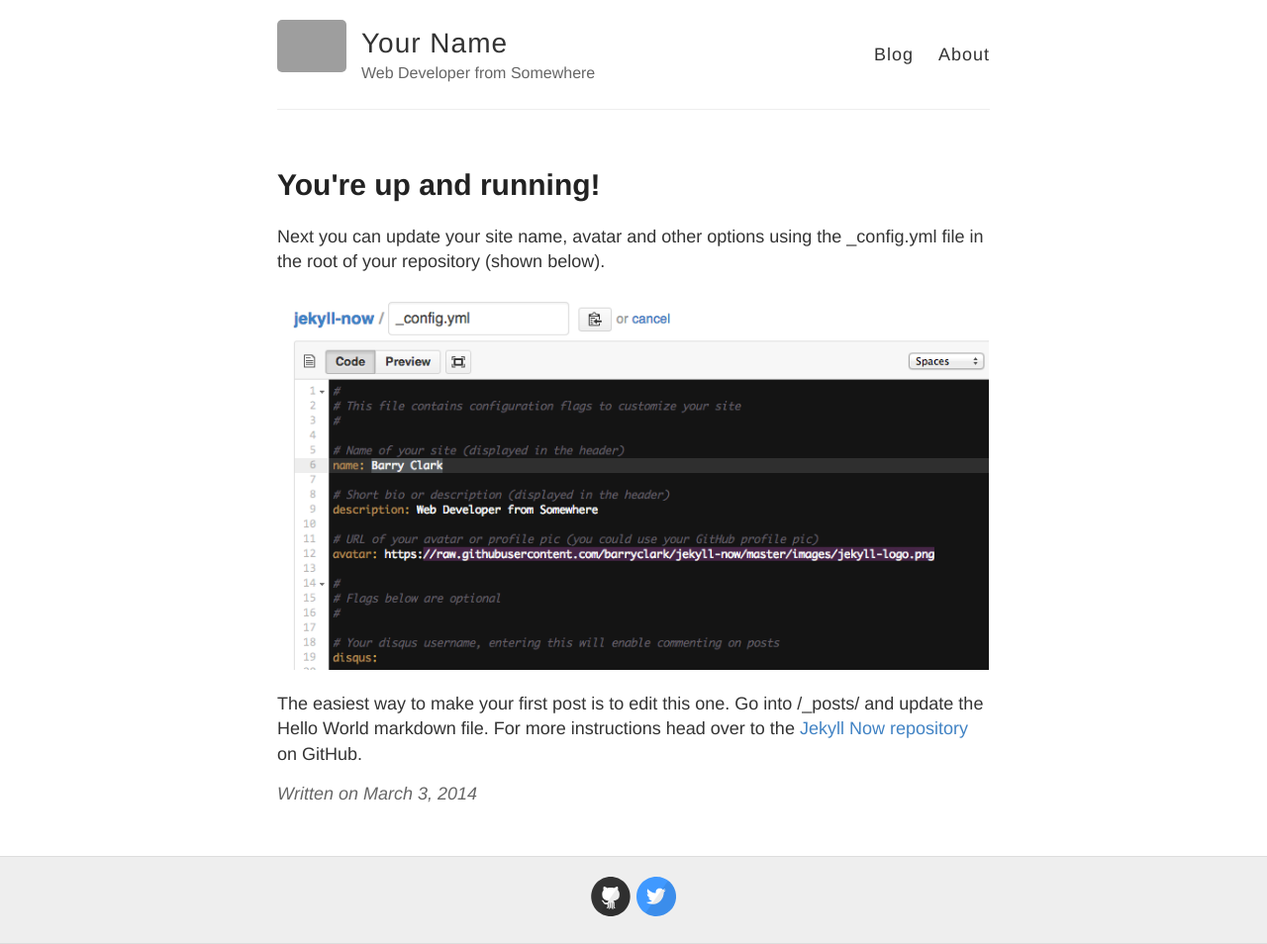
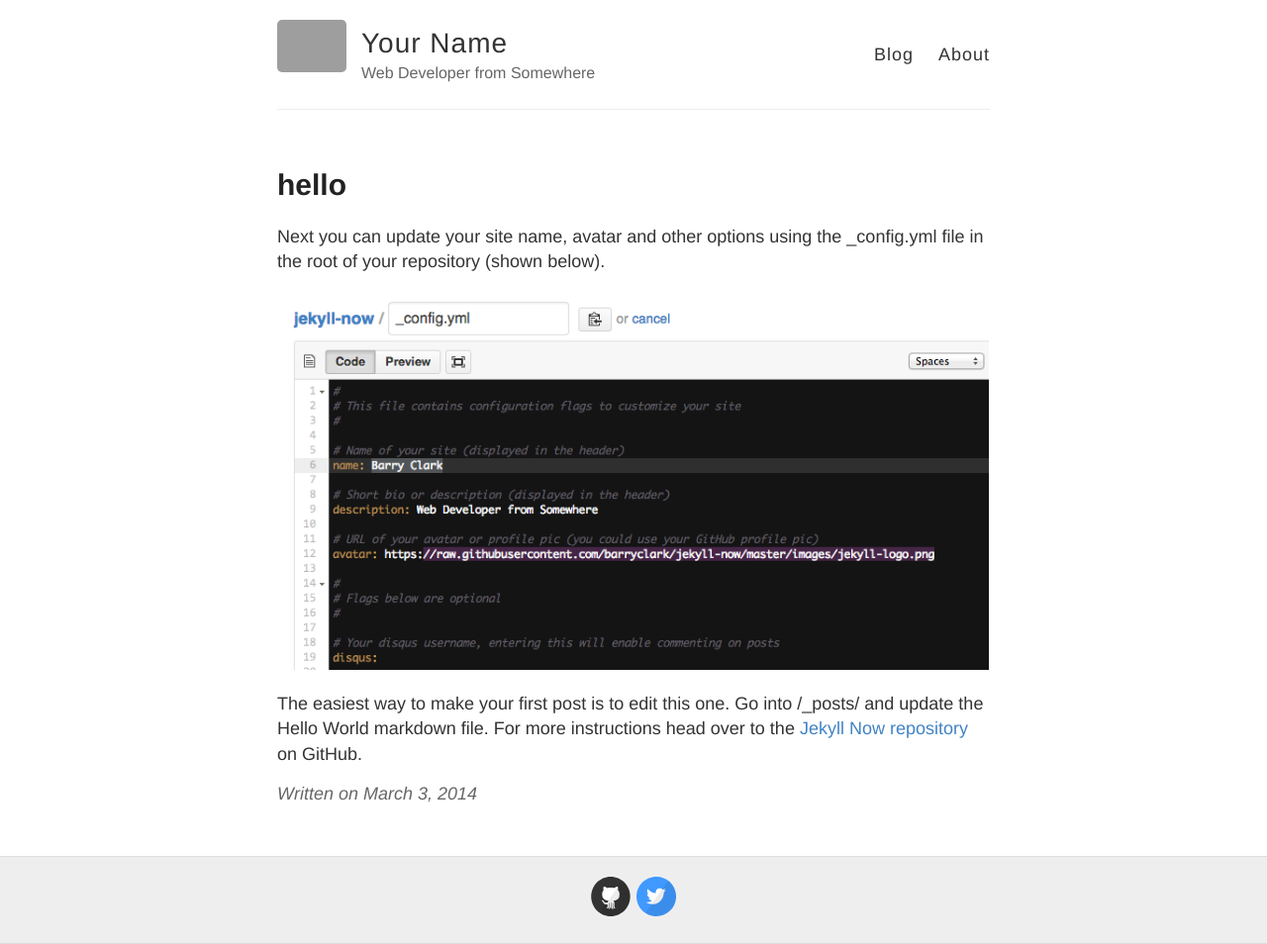
Before and after one commit to kstan1616/kstan1616.github.io, a Jekyll site: the page built from _posts/2014-3-3-Hello-World.md, in a window 1280 px wide. Shown: the whole page at 99% size. Built offline with Jekyll 4.4.1, drawn with Linux system fonts in a browser that asks for light colours; grey boxes are pictures that could not be loaded.

Commit message:
Update first time

```diff
--- a/_posts/2014-3-3-Hello-World.md
+++ b/_posts/2014-3-3-Hello-World.md
@@ -1,6 +1,6 @@
 ---
 layout: post
-title: You're up and running!
+title: hello
 ---
 
 Next you can update your site name, avatar and other options using the _config.yml file in the root of your repository (shown below).
```
